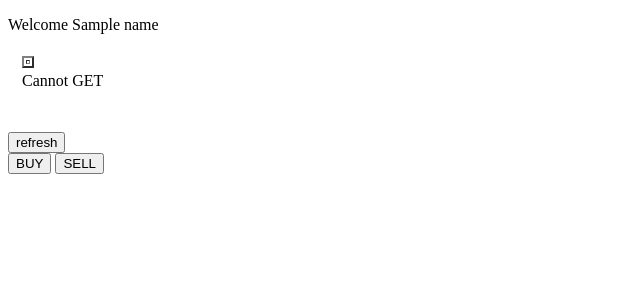
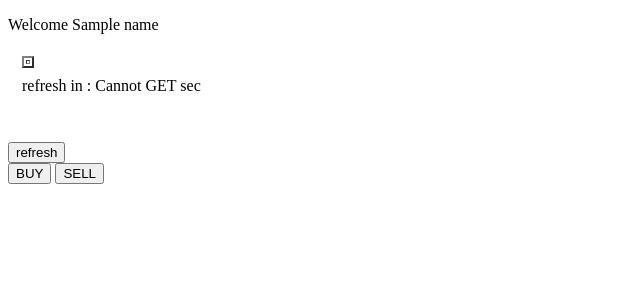
Before and after one commit to entrcellrr/WallStreet_django, a Django app: template wllstreet/templates/sellbuy/transact.html in a window 1280 px wide. Shown: the top 300 px of the page, without its empty margins (0-640 px from the left). Run offline with Django 3.2, Linux system fonts and the light colour scheme; the template is opened without the code that fills it: most values are stand-ins (such as "Sample title", 1, 10 or a date in 2020).

Commit message:
bugs fixed

```diff
--- a/wllstreet/templates/sellbuy/transact.html
+++ b/wllstreet/templates/sellbuy/transact.html
@@ -14,12 +14,12 @@
     <td>
   <table >
     <tr>
-      <td>
+      <td >
         <table border=2><tr><td>
         <div id="demo"></div>
         </td></tr></table>
       </td></tr>
-      <tr height =20><td>
+      <tr height =30><td>
        <div id="timer">20</div>
       </td>
     </tr>
@@ -49,7 +49,7 @@
  var xhttp = new XMLHttpRequest();
   xhttp.onreadystatechange = function() {var response_data=xhttp.responseText;
      if(response_data=='0'||response_data=='1'){loadDoc();}
-      document.getElementById("timer").innerHTML = response_data;
+      document.getElementById("timer").innerHTML = "refresh in : "+response_data+" sec";
 
   };
   xhttp.open("GET", "http://127.0.0.1:8000/timer_update/", true);
@@ -60,7 +60,7 @@
   var xhttp = new XMLHttpRequest();
   xhttp.onreadystatechange = function() {var response_data=xhttp.responseText;
      if(response_data=='0'||response_data=='1'){loadDoc();}
-      document.getElementById("timer").innerHTML = response_data;
+      document.getElementById("timer").innerHTML = "refresh in : "+response_data+" sec";
 
   };
   xhttp.open("GET", "http://127.0.0.1:8000/timer_update/", true);
```
